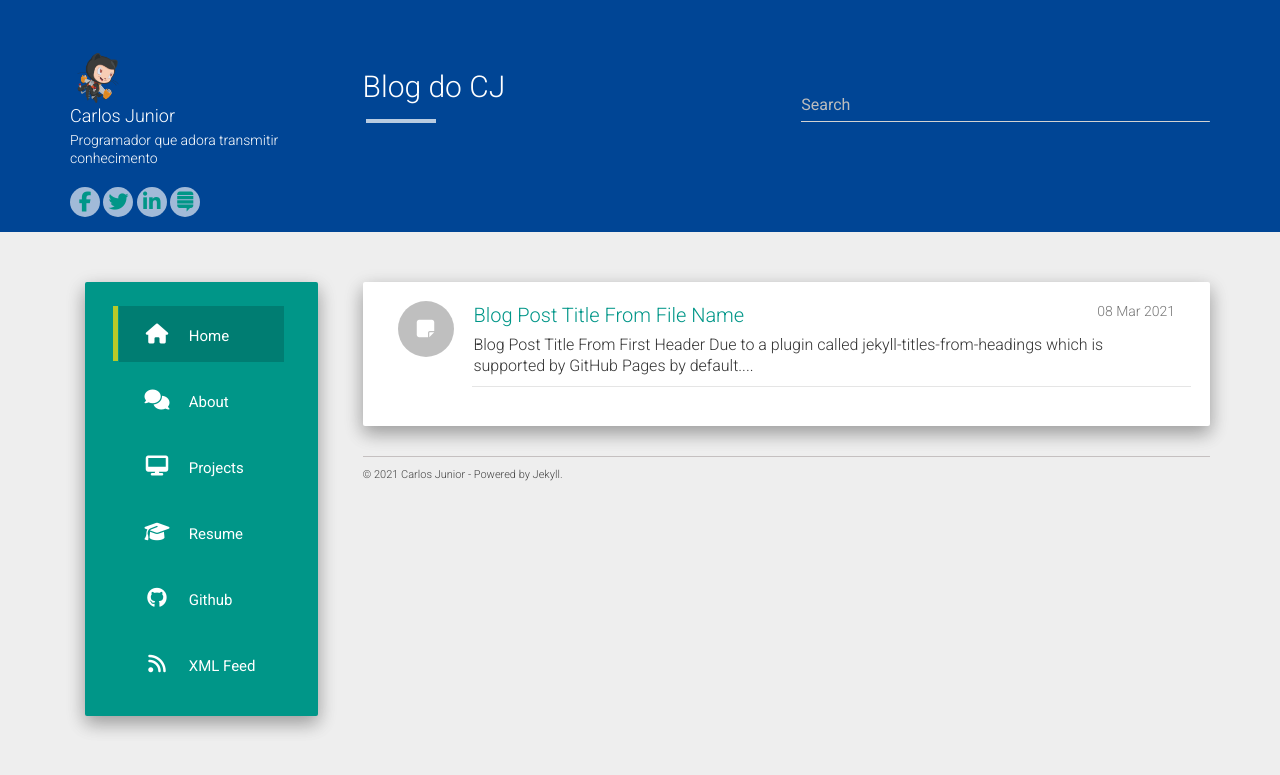
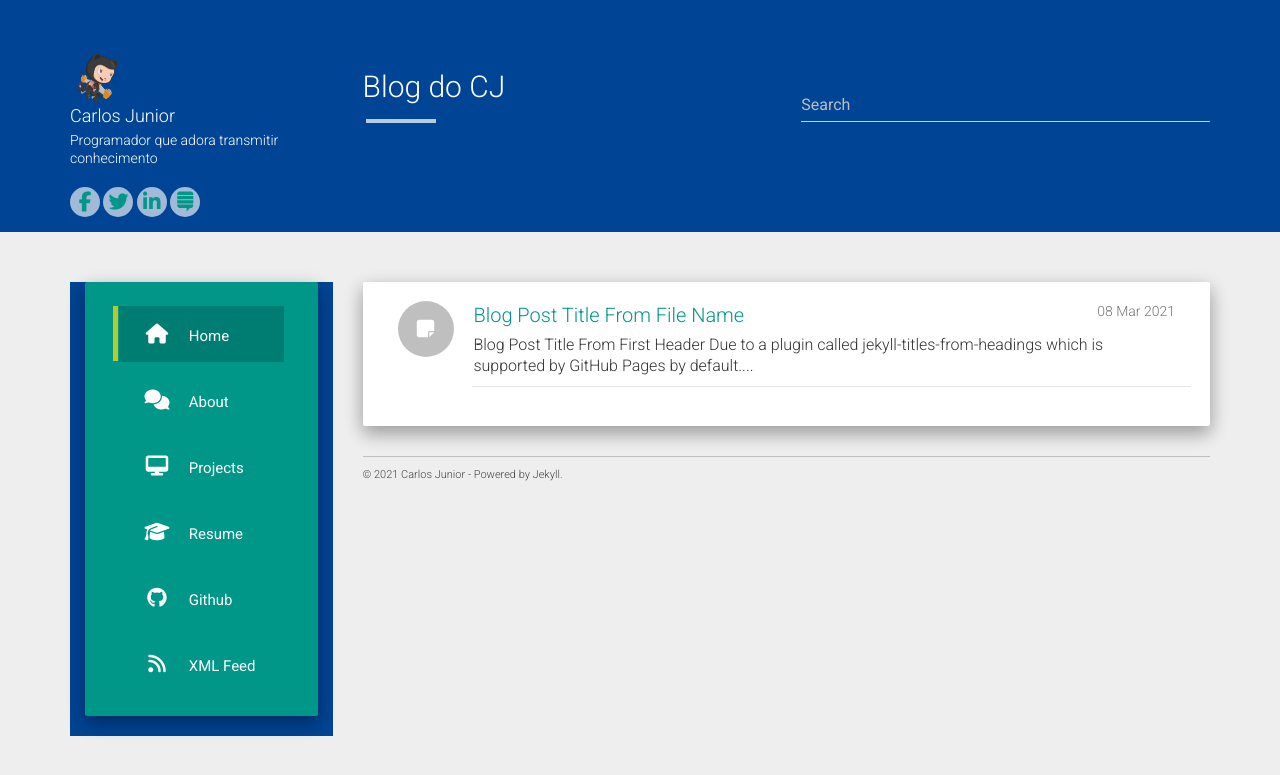
Before and after one commit to carlosdealmeida/carlosdealmeida.github.io, a Jekyll site: the page built from index.html, in a window 1280 px wide. Shown: the top 775 px of the page. Built offline with Jekyll 4.4.1, drawn with Linux system fonts in a browser that asks for light colours; nearby versions of some CDN libraries; the list of posts is cut into pages by our own code.

Commit message:
Troca da cor do menu

```diff
--- a/static/css/main.css
+++ b/static/css/main.css
@@ -65,6 +65,12 @@ p.info a {
     color: rgba(255, 255, 255, 0.63);
     background: #009688;
 }
+
+.menu
+{
+    background-color: #004595;
+}
+
 .menu ul li {
     list-style: none;
     margin: 5px 0;
@@ -220,8 +226,3 @@ footer {
     position: absolute;
     right: 12px;
 }
-
-body > .container > .well-primary
-{
-    background-color: #004595;
-}
```
